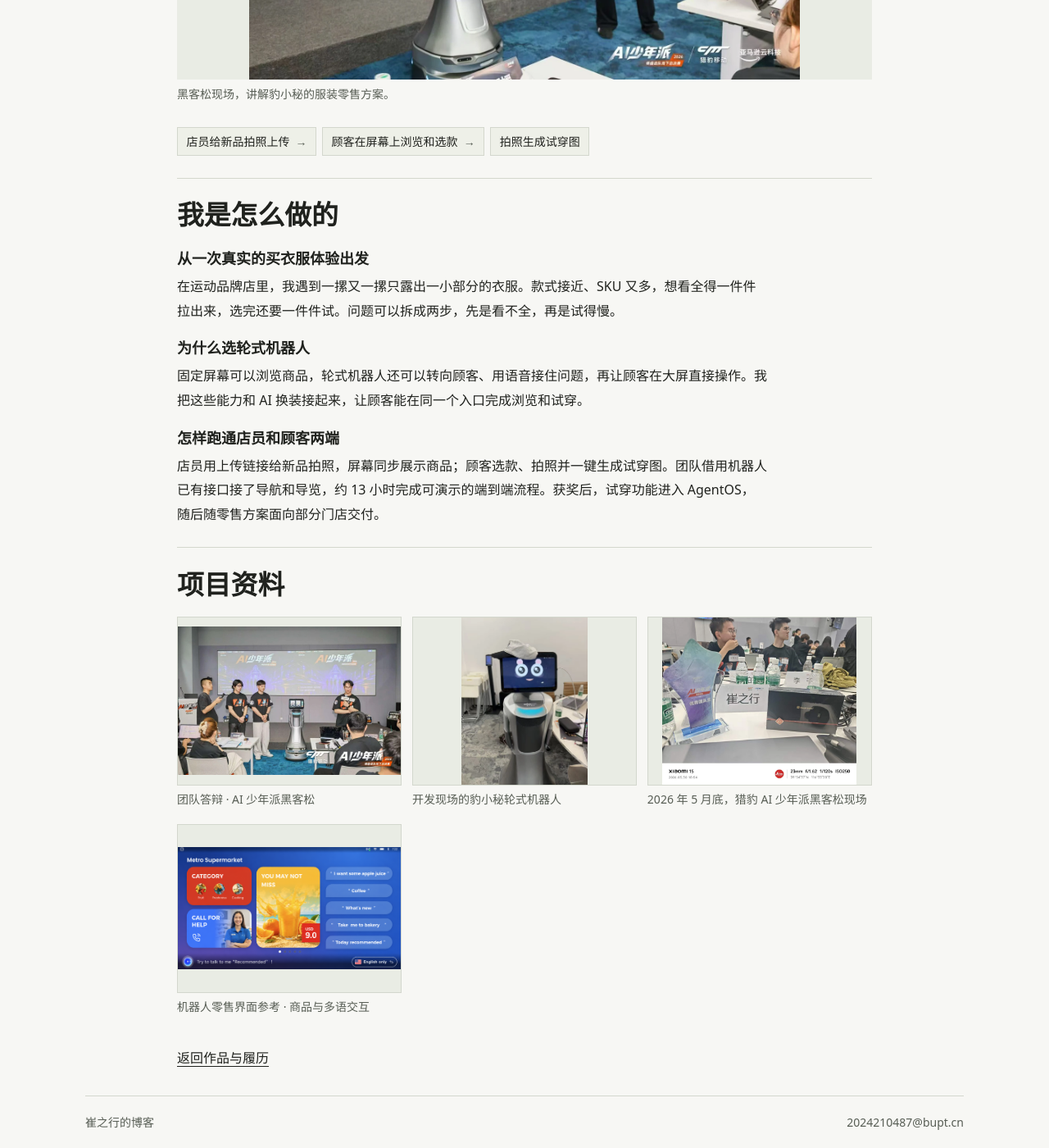
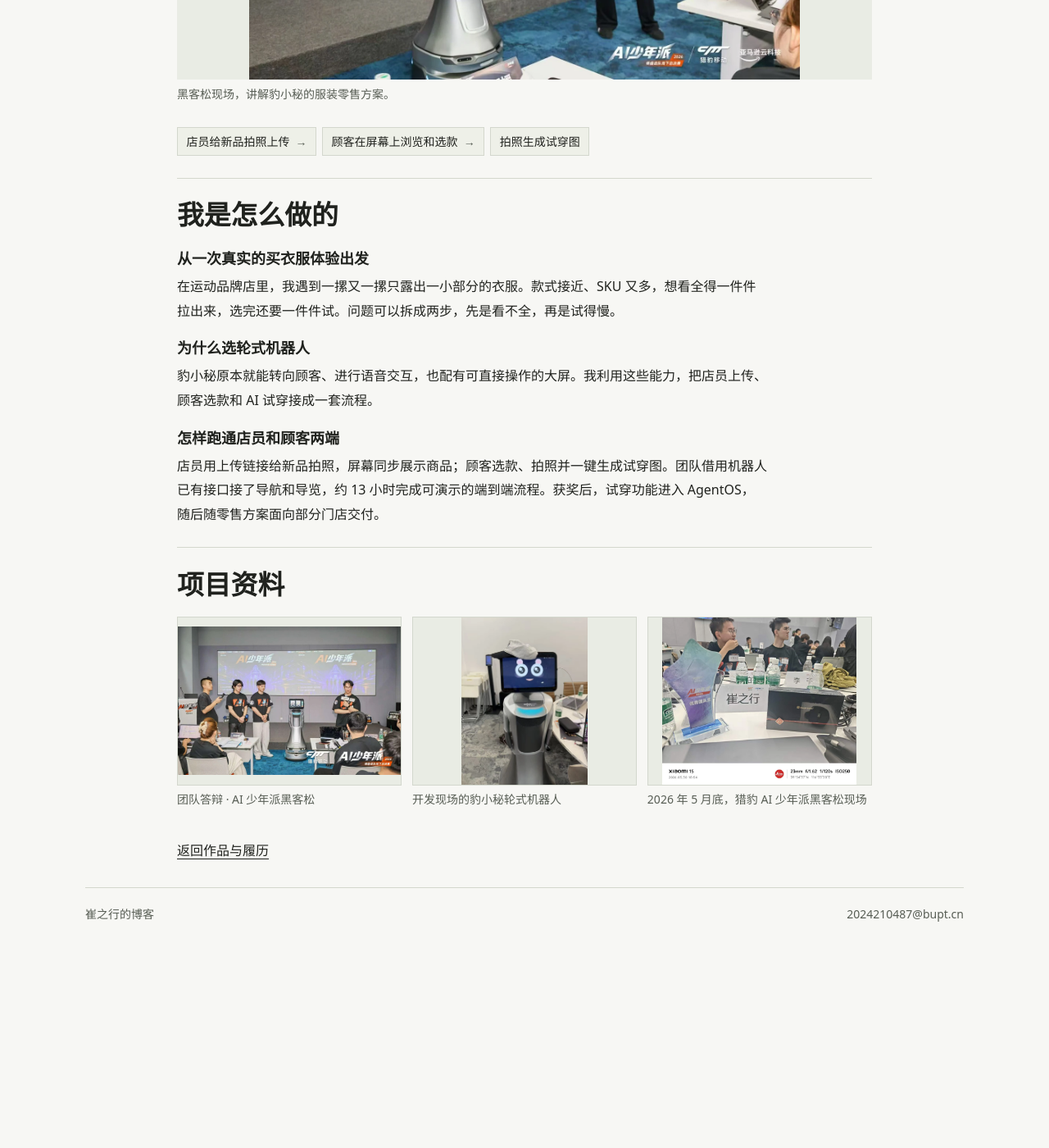
Before and after one commit to changer-changer/changer-changer.github.io, a Jekyll site: the page built from resume/cases/retail-tryon/index.md, in a window 1280 px wide and 1400 px high, scrolled down 780 px. Shown: the whole window at 82% size. Built offline with Jekyll 4.4.1, drawn with Linux system fonts in a browser that asks for light colours; some web fonts are replaced; after the commit the page ends 1926 px from its top, so only the background shows below that.

Commit message:
Remove the native robot interface screenshot from the resume

```diff
--- a/_data/career.yml
+++ b/_data/career.yml
@@ -274,7 +274,7 @@ cases:
       - title: 从一次真实的买衣服体验出发
         text: 在运动品牌店里，我遇到一摞又一摞只露出一小部分的衣服。款式接近、SKU 又多，想看全得一件件拉出来，选完还要一件件试。问题可以拆成两步，先是看不全，再是试得慢。
       - title: 为什么选轮式机器人
-        text: 固定屏幕可以浏览商品，轮式机器人还可以转向顾客、用语音接住问题，再让顾客在大屏直接操作。我把这些能力和 AI 换装接起来，让顾客能在同一个入口完成浏览和试穿。
+        text: 豹小秘原本就能转向顾客、进行语音交互，也配有可直接操作的大屏。我利用这些能力，把店员上传、顾客选款和 AI 试穿接成一套流程。
       - title: 怎样跑通店员和顾客两端
         text: 店员用上传链接给新品拍照，屏幕同步展示商品；顾客选款、拍照并一键生成试穿图。团队借用机器人已有接口接了导航和导览，约 13 小时完成可演示的端到端流程。获奖后，试穿功能进入 AgentOS，随后随零售方案面向部分门店交付。
     gallery:
@@ -284,8 +284,6 @@ cases:
         caption: 开发现场的豹小秘轮式机器人
       - image: hackathon-field
         caption: 2026 年 5 月底，猎豹 AI 少年派黑客松现场
-      - path: /assets/images/resume/evidence/retail-robot-ui.png
-        caption: 机器人零售界面参考 · 商品与多语交互
 
   fusheng-ai-team:
     title: 傅盛 AI 战队
--- a/_data/resume.yml
+++ b/_data/resume.yml
@@ -43,13 +43,6 @@ media:
     label: "TRAINING TRACE / DIFFUSION POLICY"
     caption: "训练监控：成功率、奖励与损失曲线"
     note: "项目训练记录截图；保留原始曲线，不把一次实验直接包装成泛化性能承诺。"
-    orientation: "wide"
-  - id: "retail-robot-ui"
-    image: "/assets/images/resume/evidence/retail-robot-ui.png"
-    alt: "零售机器人商品推荐与语音交互界面"
-    label: "DEMO / RETAIL ROBOT"
-    caption: "零售界面：把语音交互放回购买任务"
-    note: "工作汇报素材：商品分类、推荐、呼叫帮助和多语交互，展示从场景到 Demo 的产品化表达。"
     orientation: "wide"
   - id: "retail-robot-voice-ui"
     image: "/assets/images/resume/evidence/retail-robot-voice-ui.png"
@@ -164,7 +157,7 @@ case_studies:
     evidence: "正式参加猎豹移动“傅盛 AI 战队”管培生培养计划已由确认书核实；客户数量、转化率和上线范围不在公开页虚构。"
     status_class: "current"
     status_label: "进行中"
-    media_ids: ["fusheng-field", "retail-robot-ui", "retail-robot-voice-ui"]
+    media_ids: ["fusheng-field", "retail-robot-voice-ui"]
     tags: ["customer discovery", "task chain", "Demo", "ROI", "requirements"]
   - id: "residual-attention"
     number: "04"
--- a/_data/resume_portfolio.yml
+++ b/_data/resume_portfolio.yml
@@ -66,13 +66,6 @@ media:
     label: "TRAINING TRACE / DIFFUSION POLICY"
     caption: "训练监控：成功率、奖励与损失"
     note: "项目训练记录截图；保留实验边界，不把一次曲线包装成泛化性能。"
-    kind: "project"
-  - id: "retail-ui"
-    image: "/assets/images/resume/evidence/retail-robot-ui.png"
-    alt: "零售机器人商品推荐与语音交互界面"
-    label: "DEMO / RETAIL ROBOT"
-    caption: "把语音交互放回购买任务"
-    note: "工作汇报素材：商品分类、推荐、呼叫帮助和多语交互。"
     kind: "project"
   - id: "retail-voice"
     image: "/assets/images/resume/evidence/retail-robot-voice-ui.png"
@@ -159,7 +152,7 @@ projects:
     metrics: ["AI 战队管培生", "产品研发与售前实践", "调研 → Demo → 需求 → 交付"]
     tags: ["customer discovery", "task chain", "Demo", "ROI"]
     status: "身份已证实 / 业务项目经历"
-    media_ids: ["fusheng-field", "fusheng-team", "retail-ui", "retail-voice"]
+    media_ids: ["fusheng-field", "fusheng-team", "retail-voice"]
   - id: "robot-data-loop"
     kind: "BUSINESS"
     label: "DATA / PRODUCT DECISION"
@@ -172,7 +165,7 @@ projects:
     metrics: ["3,387,279 条交互", "2,031,524 个会话", "47 个场景 / 4 条产品线 / 89 个组合", "零售：69,746 条 / 60,521 个会话"]
     tags: ["data analysis", "scenario design", "product strategy", "requirements"]
     status: "阶段性工作记录"
-    media_ids: ["retail-ui", "retail-voice"]
+    media_ids: ["retail-voice"]
   - id: "agentos-media"
     kind: "PRODUCT"
     label: "PRODUCT / AGENTOS V12.6"
@@ -185,7 +178,6 @@ projects:
     metrics: ["PRD 评审通过", "5 步最小流程", "独立牵头 0 → 1"]
     tags: ["PRD", "prototype", "workflow", "agentOS"]
     status: "已评审 / 开发中"
-    media_ids: ["retail-ui"]
   - id: "ai-workbench"
     kind: "PRODUCT"
     label: "PRODUCT / INTERNAL PLATFORM"
@@ -414,4 +406,4 @@ profiles:
     featured: ["fusheng-ai-team", "mibi-hackathon", "robot-data-loop", "hackathon", "agentos-media", "ai-workbench"]
     supporting: ["tactile-vla", "electronic-design", "jingcai", "tron2", "residual"]
     experience_order: ["current", "robotics"]
-    proof_media: ["mibi-award-portrait", "mibi-award-stage", "fusheng-field", "fusheng-team", "retail-ui"]
+    proof_media: ["mibi-award-portrait", "mibi-award-stage", "fusheng-field", "fusheng-team"]
```
